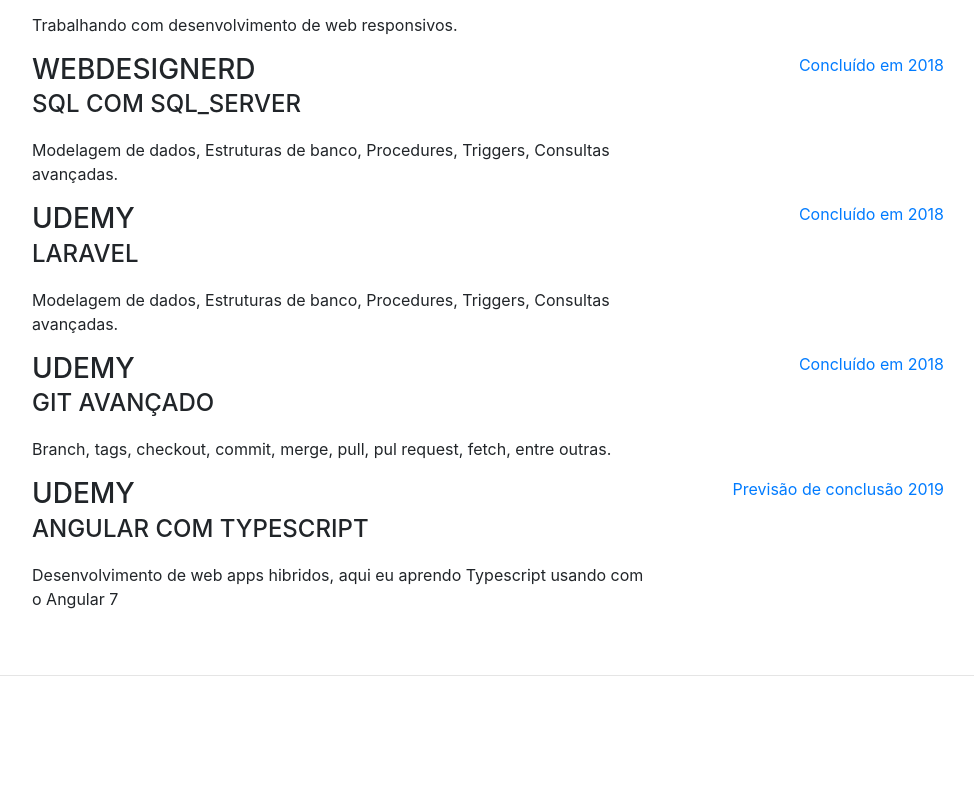
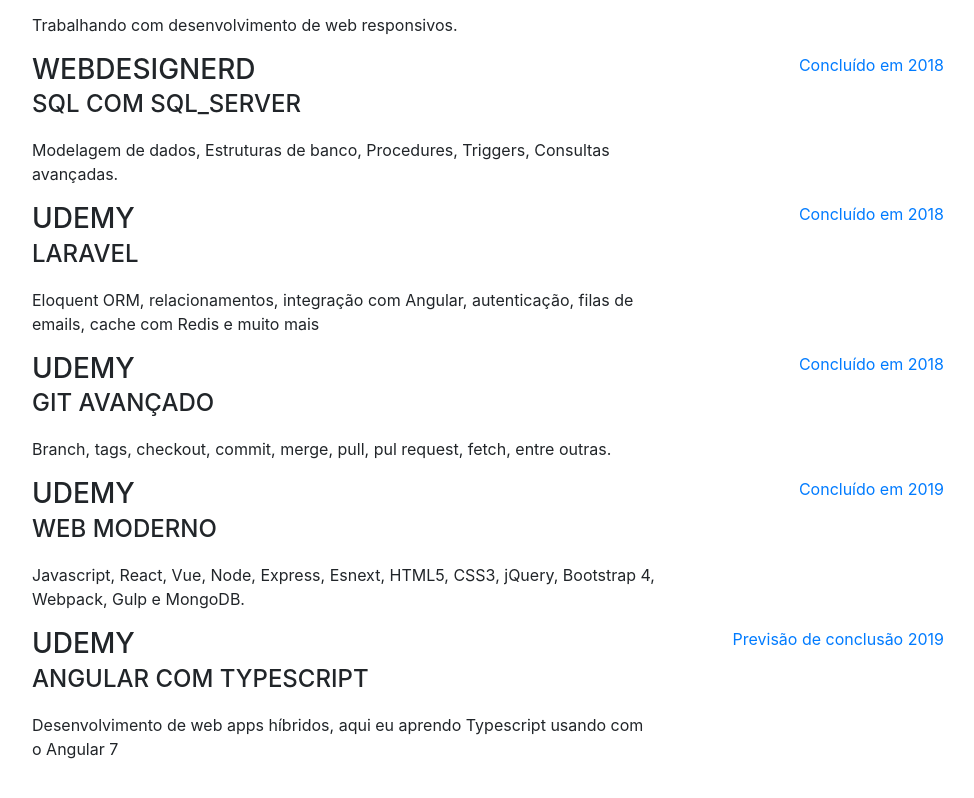
Before and after one commit to christian-de-ornellas/christian-de-ornellas.github.io, a website with bundled scripts: page index.html in a window 1280 px wide. Shown: the part 6340-7138 px from the top of the page, without its empty margins (288-1262 px from the left). Built offline with nearby package versions, Linux system fonts and the light colour scheme; a web font is replaced by a local one.

Commit message:
update jobs and skills

```diff
--- a/index.html
+++ b/index.html
@@ -58,7 +58,7 @@
         </li>
         <li class="nav-item">
           <a target="_blank" class="nav-link js-scroll-trigger"
-            href="https://drive.google.com/file/d/1zIPCX2-5JsawAQ04wkxG60sWOK_BZtfh/view?usp=sharing">Baixar
+            href="https://drive.google.com/drive/folders/1M63R5Vo051LeDNaTN9N3cMTfWkgaHCxs">Baixar
             Currículo</a>
         </li>
 
@@ -462,7 +462,7 @@
               integração com o Google Maps, dashboards em tempo real e sincronização com o aplicativo da
               empresa.</p>
             <p>Para o front end usamos Materializecss, Bootstrap e muito html, css e js puro, junto de interações via
-              Ajax e Jquery, no back end usavamos o PHP junto ao poderoso SQL SERVER da MICROSOFT e para
+              Ajax e Jquery, no back end usávamos o PHP junto ao poderoso SQL SERVER da MICROSOFT e para
               gerenciamento de versão usamos o GIT enviamos ao bitbucket ou gitlab. Também trabalhamos com
               métodos ágeis.</p>
             <p>Em alguns programas operacionais da empresa eu utilizei a linguagem Java junto com o banco relacional
@@ -581,7 +581,7 @@
           <div class="resume-content mr-auto">
             <h3 class="mb-0">Udemy</h3>
             <div class="subheading mb-3">Laravel </div>
-            <p>Modelagem de dados, Estruturas de banco, Procedures, Triggers, Consultas avançadas.</p>
+            <p>Eloquent ORM, relacionamentos, integração com Angular, autenticação, filas de emails, cache com Redis e muito mais</p>
           </div>
           <div class="resume-date text-md-right">
             <span class="text-primary">Concluído em 2018</span>
@@ -602,8 +602,19 @@
         <div class="resume-item d-flex flex-column flex-md-row">
           <div class="resume-content mr-auto">
             <h3 class="mb-0">Udemy</h3>
+            <div class="subheading mb-3">Web moderno</div>
+            <p>Javascript, React, Vue, Node, Express, Esnext,  HTML5, CSS3, jQuery, Bootstrap 4, Webpack, Gulp e MongoDB.</p>
+          </div>
+          <div class="resume-date text-md-right">
+            <span class="text-primary">Concluído em 2019</span>
+          </div>
+        </div>
+
+        <div class="resume-item d-flex flex-column flex-md-row">
+          <div class="resume-content mr-auto">
+            <h3 class="mb-0">Udemy</h3>
             <div class="subheading mb-3">Angular com Typescript</div>
-            <p>Desenvolvimento de web apps hibridos, aqui eu aprendo Typescript usando com o Angular 7</p>
+            <p>Desenvolvimento de web apps híbridos, aqui eu aprendo Typescript usando com o Angular 7</p>
           </div>
           <div class="resume-date text-md-right">
             <span class="text-primary">Previsão de conclusão 2019</span>
```
